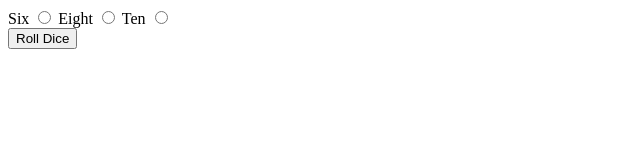
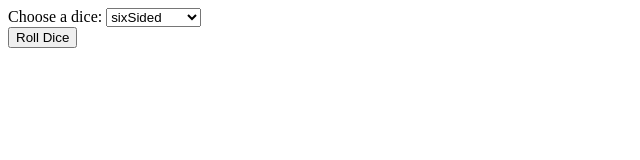
Before and after one commit to BlackBoltBeta/Dice-Roller, a plain HTML site: page index.html in a window 1280 px wide. Shown: the whole page, without its empty margins (0-640 px from the left). Drawn offline with Linux system fonts and the light colour scheme.

Commit message:
Fix(game):Fix js syntax error

```diff
--- a/assets/js/script.js
+++ b/assets/js/script.js
@@ -9,8 +9,10 @@ function getRandomIntInclusive(min, max) {
   let rollDice = () => getRandomIntInclusive(1, 6);
 
 
+  // Clicke button
+  document.getElementById("roll").addEventListener("click", function () {
 
-  document.getElementById("roll").addEventListener("click", function () {
+  // Select function
 
   // Roll dice
     const player1Score = rollDice();
--- a/index.html
+++ b/index.html
@@ -12,14 +12,24 @@
     <section>
         <div id="select-container">
             <div id="select-box">
-                <form action="">
+                <!-- <form action="">
                     <label for="sixSided">Six</label>
                     <input type="radio" name="diceSide" id="sixSided" >
                     <label for="eightSided">Eight</label>
                     <input type="radio" name="diceSide" id="eightSided">
                     <label for="tenSided">Ten</label>
                     <input type="radio" name="diceSide" id="tenSided">
-                </form>
+                    <label for="tenSided">Twenty</label>
+                    <input type="radio" name="diceSide" id="twentySided">
+                </form> -->
+
+                <label for="diceSide">Choose a dice:</label>
+                <select name="diceSide" id="diceSide">
+                    <option value="sixSided">sixSided</option>
+                    <option value="eightSided">eightSided</option>
+                    <option value="tenSided">tenSided</option>
+                    <option value="twentySided">twentySided</option>
+                </select>
             </div>
         </div>
         <div id="flex-container">
```
